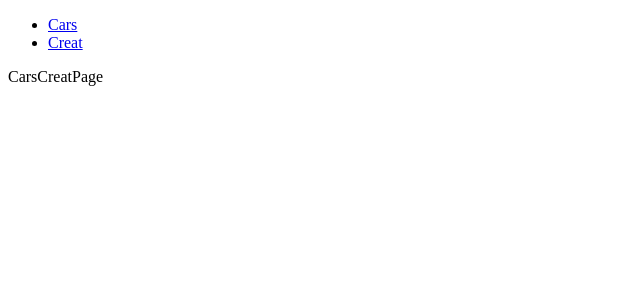
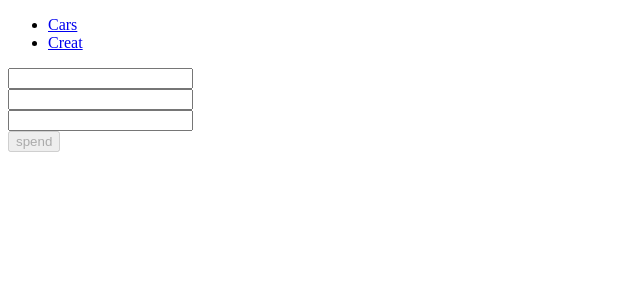
Before and after one commit to NataliaScrypnichenko/react-2026, a React (Vite) app: page /cars/create in a window 1280 px wide. Shown: the top 300 px of the page, without its empty margins (0-640 px from the left). Built offline with nearby package versions, Linux system fonts and the light colour scheme.

Commit message:
I finished

```diff
--- a/src/components/CarsComponent.tsx
+++ b/src/components/CarsComponent.tsx
@@ -1,6 +1,6 @@
 import {useEffect, useState} from "react";
 import type {ICar} from "../madel/ICar.ts";
-import {getAllCars} from "../service/api.car.services.tsx";
+import { getAllCars} from "../service/api.car.services.tsx";
 import CarComponent from "./CarComponent.tsx";
 import './CarsComponent.css'
 
@@ -10,6 +10,7 @@ const CarsComponent = () => {
     useEffect(() => {
         getAllCars()
             .then(value => setCars(value));
+
     },[]);
 
     return (
--- a/src/components/FromCarComponent.tsx
+++ b/src/components/FromCarComponent.tsx
@@ -1,9 +1,44 @@
+import {useForm} from "react-hook-form";
+import type {ICar} from "../madel/ICar.ts";
+import {creatAddCars} from "../service/api.car.services.tsx";
+import {joiResolver} from "@hookform/resolvers/joi";
+import carValidator from "../validator/validator.tsx";
+
 
 
 const FromCarComponent = () => {
+
+    const {handleSubmit,register, formState:{errors,isValid}}=useForm<ICar>({
+        mode:'all',
+        //перевіряє правильно внесені данні
+        resolver:joiResolver(carValidator)
+    });
+
+    const createHandle=(data:ICar)=>{
+        creatAddCars(data)
+        // console.log(data)
+    };
+
     return (
         <div>
+            <form onSubmit={handleSubmit(createHandle)}>
+                <div>
+                    <input  type="text" {...register('brand' )}/>
+                     <div>{errors.brand?.message}</div>
+                </div>
 
+                <div>
+                    <input  type="number" {...register('price',)}/>
+                    <div>{errors.price && <div>{errors.price.message}</div>}</div>
+                </div>
+
+                <div>
+                    <input type="number" {...register('year')} />
+                    <div>{errors.year?.message}</div>
+                </div>
+
+                <button disabled={!isValid}>spend</button>
+            </form>
         </div>
     );
 };
--- a/src/page/CarsCreatPage.tsx
+++ b/src/page/CarsCreatPage.tsx
@@ -1,9 +1,13 @@
+import FromCarComponent from "../components/FromCarComponent.tsx";
+
 
 
 export const CarsCreatPage = () => {
+
+
     return (
         <div>
-            CarsCreatPage
+            <FromCarComponent/>
         </div>
     );
 };
--- a/src/service/api.car.services.tsx
+++ b/src/service/api.car.services.tsx
@@ -8,10 +8,10 @@ const axiosInstance = axios.create({
 });
 
 export const getAllCars = async ():Promise<ICar[]> => {
-    const {data}= await axiosInstance.get<ICar[]>('/cars')
-    // console.log(data)
-    return data
-}
+    const axiosResponse= await axiosInstance.get<ICar[]>('/cars')
+    const cars= axiosResponse.data;
+    return cars;
+};
 
 // export const getAllUsers = async ():Promise<IUser[]> => {
 //     //саме в {data} лежить інформація яка потрібна нам і буде містити такі параметри як в <IUser[]>
@@ -20,3 +20,6 @@ export const getAllCars = async ():Promise<ICar[]> => {
 //     // const response= await axiosInstance.get<IUser[]>("/users");
 //     // console.log(response)   http://185.69.152.209/carsAPI/v1
 // }http://bigbird.space/carsAPI/v1/cars
+export const creatAddCars = async (car:ICar):Promise<void> => {
+    await axiosInstance.post<ICar[]>('/cars',car)
+}
--- /dev/null
+++ b/src/validator/validator.tsx
@@ -0,0 +1,17 @@
+import * as Joi from "joi";
+
+export const carValidator =Joi.object({
+    brand: Joi.string().pattern(new RegExp('^[a-zA-Zа-яА-яёЁіІїЇєЄҐґ]{1,20}$')).messages({
+        "string.pattern.base":"Your brand value didn't match pattern. ",
+    }),
+    price: Joi.number().min(0).max(1000000).messages({
+        "string.min":"mim price is 0 ",
+        "string.max":"mim price is 1 000 000 "
+    }),
+    year: Joi.number().min(1190).max(2026).messages({
+        "string.min":"mim year is 1990 ",
+        "string.max":"mim yer is 2026 "
+    }),
+})
+
+export default carValidator
```
